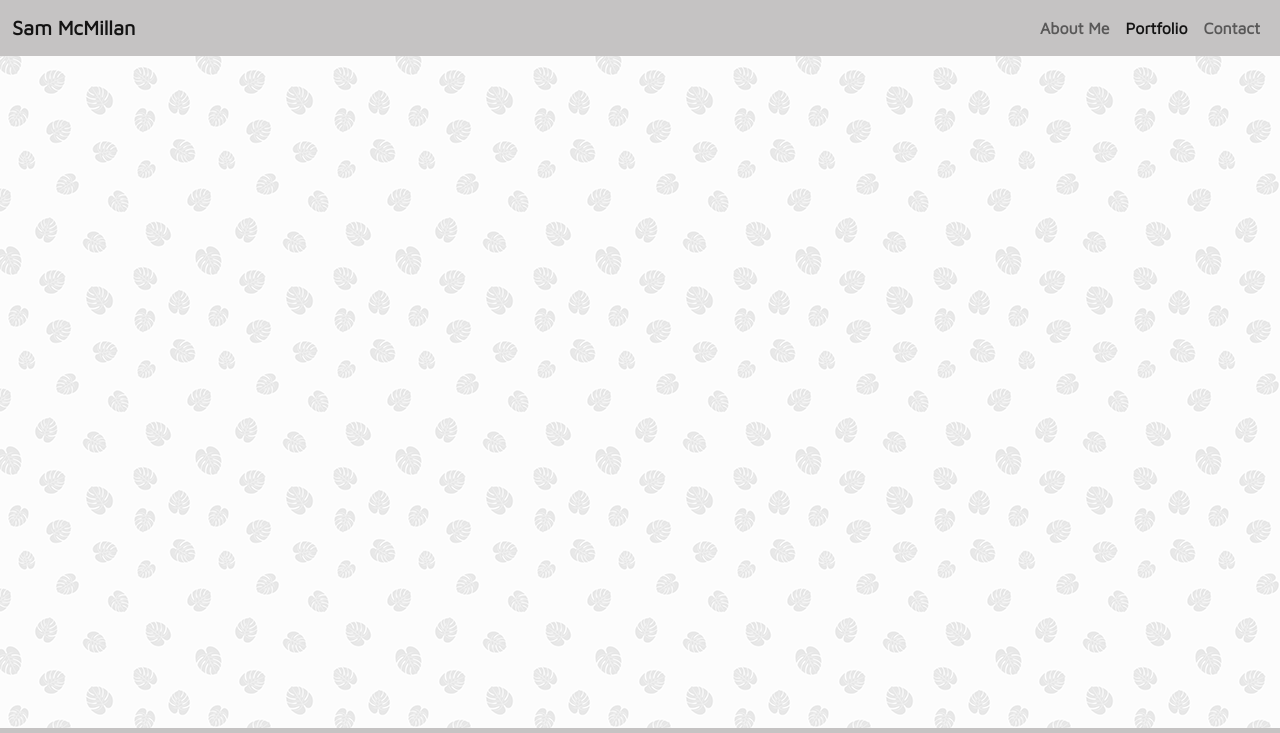
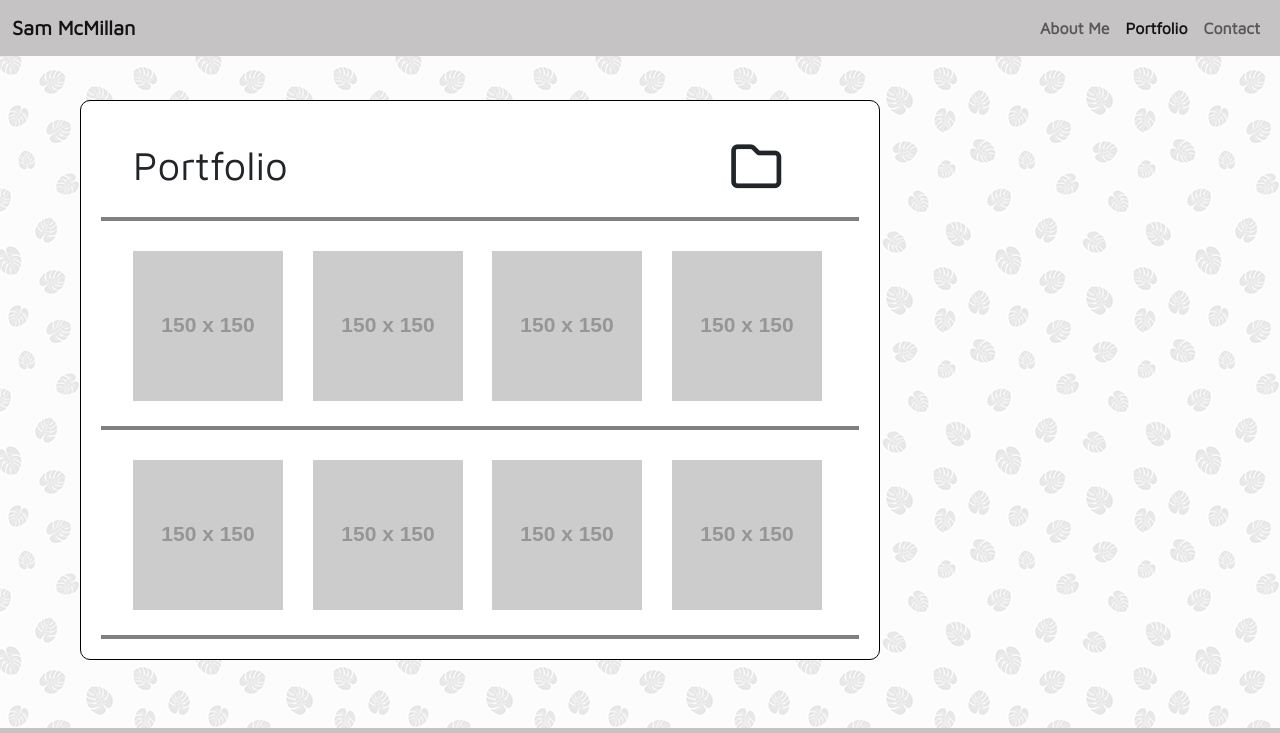
Before and after one commit to smcmillan28/sam-mcmillan-portfolio, a plain HTML site: page portfolio.html in a window 1280 px wide. Shown: the top 733 px of the page. Drawn offline with nearby package versions, Linux system fonts and the light colour scheme; placeholder pictures from the web are drawn by us.

Commit message:
added section to portfolio page with placeholder images and row/column structure

```diff
--- a/assets/css/style.css
+++ b/assets/css/style.css
@@ -1,12 +1,23 @@
 body {
     font-family: 'Maven Pro', sans-serif;
-    color: white;
     background-image: url(/sam-mcmillan-portfolio/assets/images/palm-leaf.png);
     background-color: #eee;
 }
 
+.navbar-text {
+    font-size: 20px;
+}
+
+#navbarNavAltMarkup {
+    font-weight: bold;
+}
+
 .fab {
     margin: 10px;
+}
+
+.fas, .far {
+    font-size: 50px;
 }
 
 .container {
@@ -15,24 +26,23 @@ body {
     margin-left: 80px;
     margin-bottom: 140px;
     padding: 10px;
-    background-color: #1a1818;
+    background-color: white;
     border-radius: 10px;
+    border: 1px solid black;
 }
 
 #marathon {
     border: 1px solid grey;
 }
 
-.about-row {
-    margin: 5px;
-    padding: 5px;
+.row {
+    margin: 10px;
+    padding: 20px;
+    border-bottom: 4px solid grey;
+    font-weight: bold;
+    font-size: 18px;
 }
 
-.navbar-text {
-    font-size: 20px;
+.col-md-3 {
+    margin-bottom: 5px;
 }
-
-#navbarNavAltMarkup {
-    font-weight: bold;
-
-}
--- a/portfolio.html
+++ b/portfolio.html
@@ -33,6 +33,45 @@
         </nav>
     </header>
 
+    <section class="container">
+        <div class="row">
+            <div class="col-md-10">
+                <h1>Portfolio</h1>
+            </div>
+            <div class="col-md-2">
+                <i class="far fa-folder"></i>
+            </div>
+        </div>
+        <div class="row">
+            <div class="col-md-3">
+                <img class="img" src="http://placehold.it/150x150" alt="placeholder image1">
+            </div>
+            <div class="col-md-3">
+                <img class="img" src="http://placehold.it/150x150" alt="placeholder image2">
+            </div>
+            <div class="col-md-3">
+                <img class="img" src="http://placehold.it/150x150" alt="placeholder image3">
+            </div>
+            <div class="col-md-3">
+                <img class="img" src="http://placehold.it/150x150" alt="placeholder image4">
+            </div>
+        </div>
+        <div class="row">
+            <div class="col-md-3">
+                <img class="img" src="http://placehold.it/150x150" alt="placeholder image5">
+            </div>
+            <div class="col-md-3">
+                <img class="img" src="http://placehold.it/150x150" alt="placeholder image6">
+            </div>
+            <div class="col-md-3">
+                <img class="img" src="http://placehold.it/150x150" alt="placeholder image7">
+            </div>
+            <div class="col-md-3">
+                <img class="img" src="http://placehold.it/150x150" alt="placeholder image8">
+            </div>
+        </div>
+    </section>
+
     <footer class="footer">
         <nav class="navbar fixed-bottom navbar-light" style="background-color: #c5c3c3;">
             <div class="container-fluid justify-content-center">
```
Also changed, not shown: index.html (+8 -3 lines).
